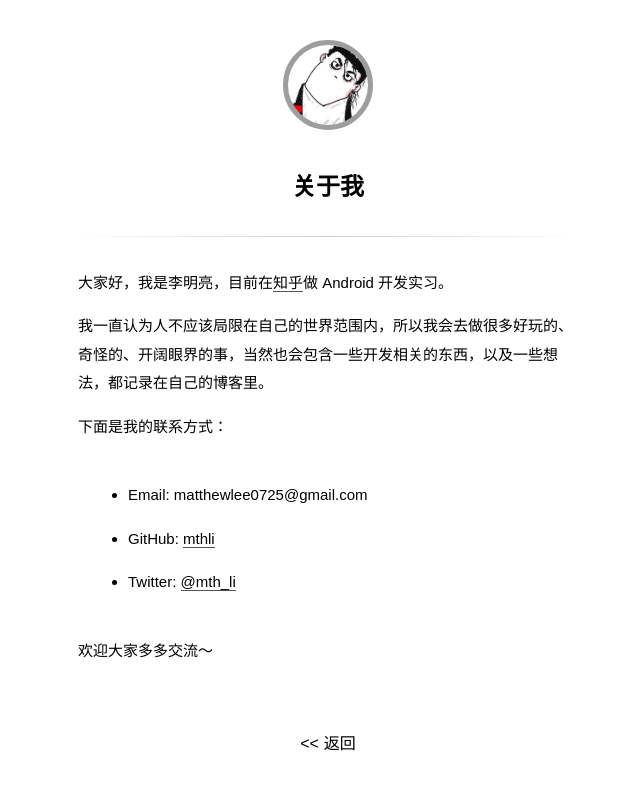
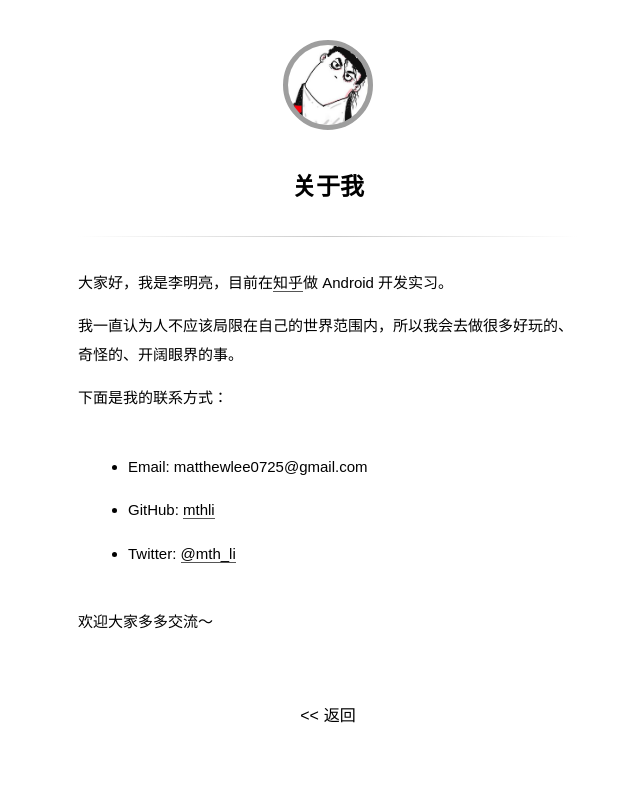
Before and after one commit to wuchangfeng/wuchangfeng.github.io, a Jekyll site: the page built from about.md, in a window 1280 px wide. Shown: the top 790 px of the page, without its empty margins (312-952 px from the left). Built offline with Jekyll 4.4.1, drawn with Linux system fonts in a browser that asks for light colours; some web fonts are replaced; grey boxes are pictures that could not be loaded.

Commit message:
about.md

```diff
--- a/about.md
+++ b/about.md
@@ -4,7 +4,7 @@ title: 关于我
 
 大家好，我是李明亮，目前在[知乎](http://www.zhihu.com "知乎 - 与世界分享你的知识、经验和见解")做 Android 开发实习。
 
-我一直认为人不应该局限在自己的世界范围内，所以我会去做很多好玩的、奇怪的、开阔眼界的事，当然也会包含一些开发相关的东西，以及一些想法，都记录在自己的博客里。
+我一直认为人不应该局限在自己的世界范围内，所以我会去做很多好玩的、奇怪的、开阔眼界的事。
 
 下面是我的联系方式：
 
```
